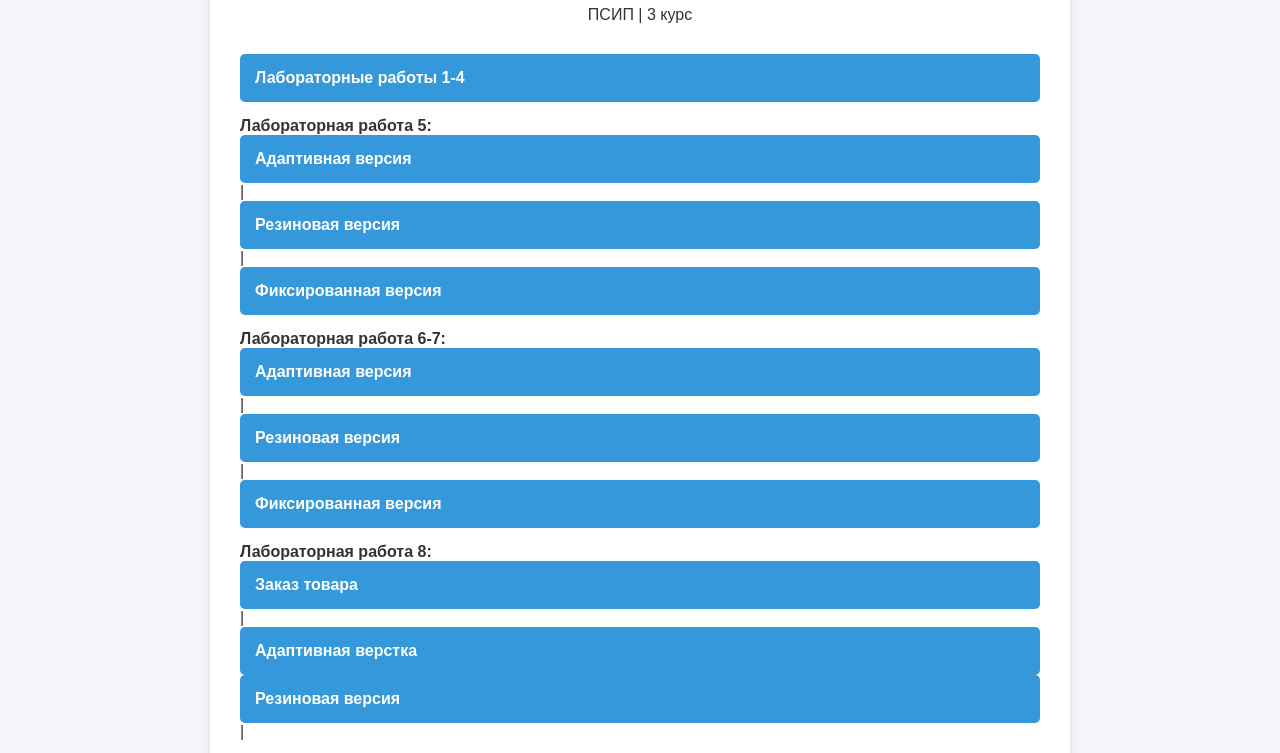
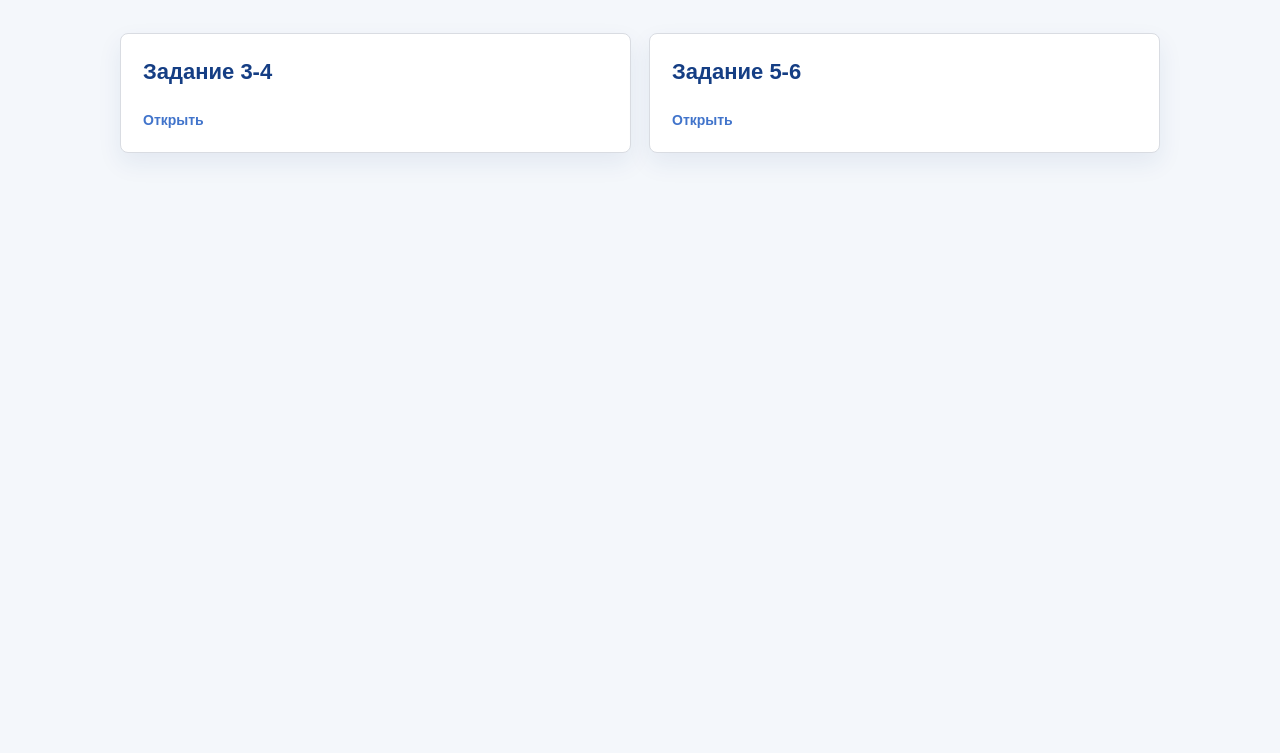
Before and after one commit to vovakaluga72/practWeb, a plain HTML site: page index.html in a window 1280 px wide. Shown: the part 144-897 px from the top of the page. After the commit the page ends 800 px from the top, so only its background shows below. Drawn offline with Linux system fonts and the light colour scheme.

Commit message:
Update index.html

```diff
--- a/index.html
+++ b/index.html
@@ -3,82 +3,97 @@
 <head>
   <meta charset="UTF-8">
   <meta name="viewport" content="width=device-width, initial-scale=1.0">
-    <title>Мои лабораторные работы по Web-разработке</title>
+  <title>Практика веб</title>
   <style>
+    /* Базовые стили */
+    * {
+      box-sizing: border-box;
+    }
+
     body {
+      margin: 0;
+      min-height: 100vh;
+      background: #f4f7fb;
+      color: #1f2937;
       font-family: Arial, sans-serif;
-            background-color: #f4f4f9;
-            margin: 0;
-            padding: 40px 20px;
-            color: #333;
+      line-height: 1.45;
     }
-        .container {
-            max-width: 800px;
+
+    main {
+      width: min(1040px, calc(100% - 32px));
       margin: 0 auto;
-            background: #fff;
-            padding: 30px;
+      padding: 56px 0;
+    }
+
+    h1 {
+      margin: 0 0 10px;
+      color: #153e84;
+      font-size: clamp(32px, 5vw, 48px);
+      line-height: 1.1;
+    }
+
+    p {
+      margin: 0 0 32px;
+      color: #4b5563;
+      font-size: 18px;
+    }
+
+    /* Карточки заданий */
+    .tasks {
+      display: grid;
+      grid-template-columns: repeat(auto-fit, minmax(210px, 1fr));
+      gap: 18px;
+    }
+
+    .task {
+      min-height: 120px;
+      padding: 22px;
+      border: 1px solid #d9dce2;
       border-radius: 8px;
-            box-shadow: 0 4px 6px rgba(0,0,0,0.1);
+      display: flex;
+      flex-direction: column;
+      justify-content: space-between;
+      background: #ffffff;
+      color: inherit;
+      text-decoration: none;
+      box-shadow: 0 10px 24px rgba(21, 62, 132, 0.08);
+      transition: transform 0.2s ease, box-shadow 0.2s ease, border-color 0.2s ease;
     }
-        h1 {
-            text-align: center;
-            color: #2c3e50;
+
+    .task:hover {
+      transform: translateY(-3px);
+      border-color: #4174cb;
+      box-shadow: 0 16px 32px rgba(21, 62, 132, 0.14);
     }
-        .labs-list {
-            list-style: none;
-            padding: 0;
-            margin-top: 30px;
+
+    .task strong {
+      color: #153e84;
+      font-size: 22px;
     }
-        .labs-list li {
-            margin-bottom: 15px;
-        }
-        .labs-list a {
-            display: block;
-            padding: 15px;
-            background: #3498db;
-            color: #fff;
-            text-decoration: none;
-            border-radius: 5px;
-            transition: background 0.2s;
-            font-weight: bold;
-        }
-        .labs-list a:hover {
-            background: #2980b9;
+
+    .task span {
+      margin-top: 16px;
+      color: #4174cb;
+      font-size: 14px;
+      font-weight: 700;
     }
   </style>
 </head>
 <body>
-
-<div class="container">
-    <h1>Архив лабораторных работ</h1>
-    <p style="text-align: center;">ПСИП | 3 курс</p>
-
-    <ul class="labs-list">
-        <li><a href="ЛАБА 1-4/Index.html" target="_blank">Лабораторные работы 1-4</a></li>
-        <li>
-            <strong>Лабораторная работа 5:</strong>
-
-            <a href="lr5/index1.html" target="_blank">Адаптивная версия</a> |
-            <a href="lr5/index2.html" target="_blank">Резиновая версия</a> |
-            <a href="lr5/index3.html" target="_blank">Фиксированная версия</a>
-        </li>
-        <li>
-            <strong>Лабораторная работа 6-7:</strong>
-            <a href="lr6/index1.html" target="_blank">Адаптивная версия</a> |
-            <a href="lr6/index2.html" target="_blank">Резиновая версия</a> |
-            <a href="lr6/index3.html" target="_blank">Фиксированная версия</a>
-        </li>
-        <li>
-            <strong>Лабораторная работа 8:</strong>
-            <a href="lr8/index.html" target="_blank">Заказ товара</a> |
-            <a href="lr8/index2.html" target="_blank">Адаптивная верстка</a>
-            <a href="lr8/index3.html" target="_blank">Резиновая версия</a> |
-        </li>
-
-        <li><a href="Лр9/index.html" target="_blank">Лабораторная работа 9</a></li>
-        <li><a href="lr10-13/index.html" target="_blank">Лабораторные работы 10-12</a></li>
-        <li><a href="pr1/index.html" target="_blank">Практические работы (ПР)</a></li>
-    </ul>
+  <!-- Навигация по заданиям -->
+  <main>
+    <h1>Практика веб</h1>
+    <p>Навигация по выполненным заданиям.</p>
+    <div class="tasks">
+      <a class="task" href="z3-4/">
+        <strong>Задание 3-4</strong>
+        <span>Открыть</span>
+      </a>
+      <a class="task" href="z5-6/index.html">
+        <strong>Задание 5-6</strong>
+        <span>Открыть</span>
+      </a>
     </div>
+  </main>
 </body>
 </html>
```
Lines whose indentation alone changed are shown as unchanged.
